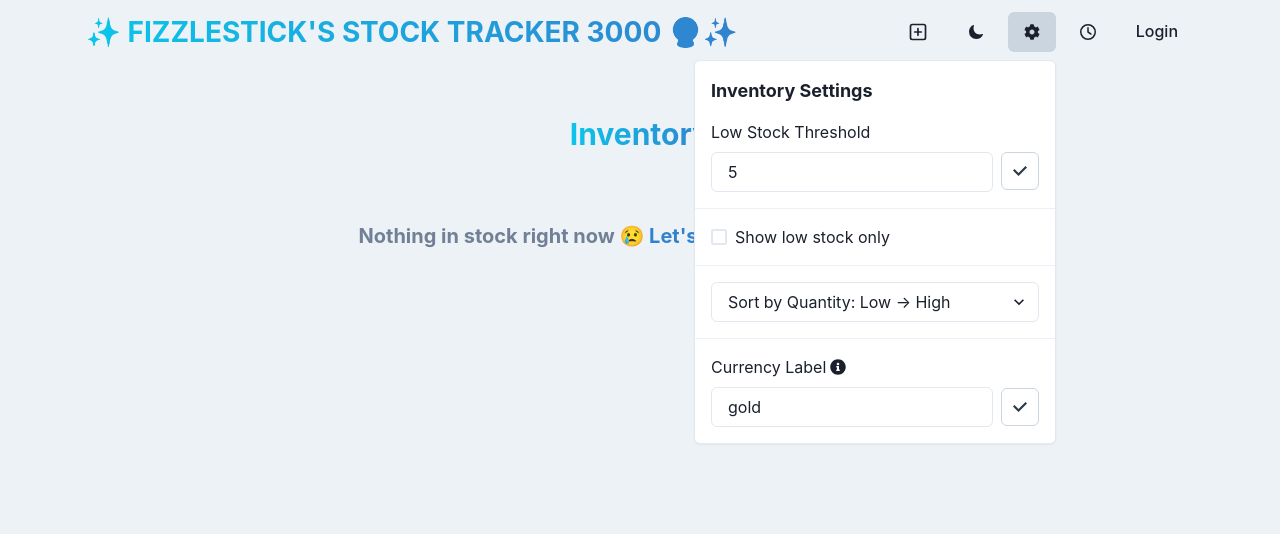
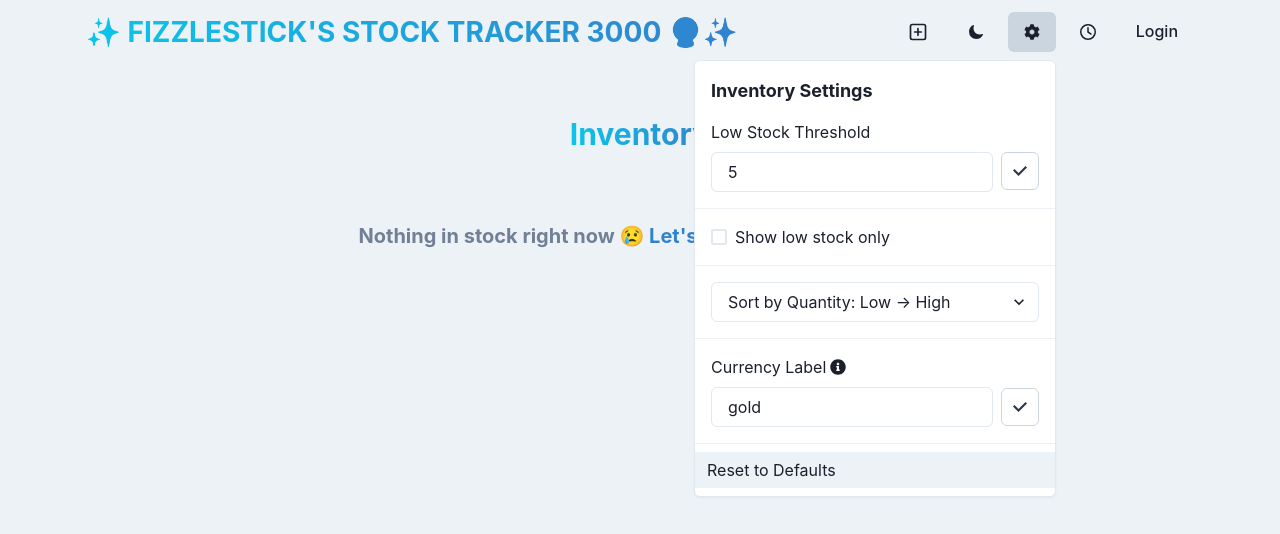
Before and after one commit to Peter-Pander/fizzlesticks-stock-tracker-3000, a React (Vite) app in the folder frontend/: page / in a window 1280 px wide. Both pictures are taken after a click on the button 1031 px from the left and 32 px from the top of the page. Shown: the top 534 px of the page. Built offline with nearby package versions, Linux system fonts and the light colour scheme.

Commit message:
Add “Reset to Defaults” button to inventory settings menu

```diff
--- a/frontend/src/components/Navbar.jsx
+++ b/frontend/src/components/Navbar.jsx
@@ -56,6 +56,7 @@ const Navbar = () => {
     // currency settings
     preferredCurrency,
     setPreferredCurrency,
+    resetSettings,
   } = useInventorySettings();
 
   // track settings-dropdown open/close
@@ -342,6 +343,27 @@ const Navbar = () => {
                     </Flex>
                   </VStack>
                 </Box>
+
+                <MenuDivider />
+
+                {/* 5. Reset to Defaults Button */}
+                <MenuItem
+                  onClick={() => {
+                    resetSettings();
+                    toast({
+                      title: "Settings reset",
+                      description: "Inventory settings reset to defaults.",
+                      status: "info",
+                      duration: 3000,
+                      isClosable: true,
+                    });
+                  }}
+                  _hover={{
+                    bg: useColorModeValue("gray.100", "gray.700"),
+                  }}
+                >
+                  Reset to Defaults
+                </MenuItem>
               </MenuGroup>
             </MenuList>
           </Menu>
--- a/frontend/src/context/InventorySettingsContext.jsx
+++ b/frontend/src/context/InventorySettingsContext.jsx
@@ -46,6 +46,19 @@ export const InventorySettingsProvider = ({ children }) => {
     localStorage.setItem("preferredCurrency", preferredCurrency);
   }, [preferredCurrency]);
 
+  // Reset all settings to their default values and clear from localStorage
+  const resetSettings = () => {
+    setLowStockThreshold(DEFAULT_THRESHOLD);
+    setPreferredCurrency("gold");
+    setSortOrder("lowToHigh");
+    setShowLowStockOnly(false);
+
+    localStorage.removeItem("lowStockThreshold");
+    localStorage.removeItem("preferredCurrency");
+    localStorage.removeItem("inventory_sortOrder");
+    localStorage.removeItem("inventory_showLowStockOnly");
+  };
+
   return (
     <InventorySettingsContext.Provider
       value={{
@@ -59,6 +72,9 @@ export const InventorySettingsProvider = ({ children }) => {
         // currency settings
         preferredCurrency,
         setPreferredCurrency,
+
+        // reset all settings
+        resetSettings,
       }}
     >
       {children}
```
